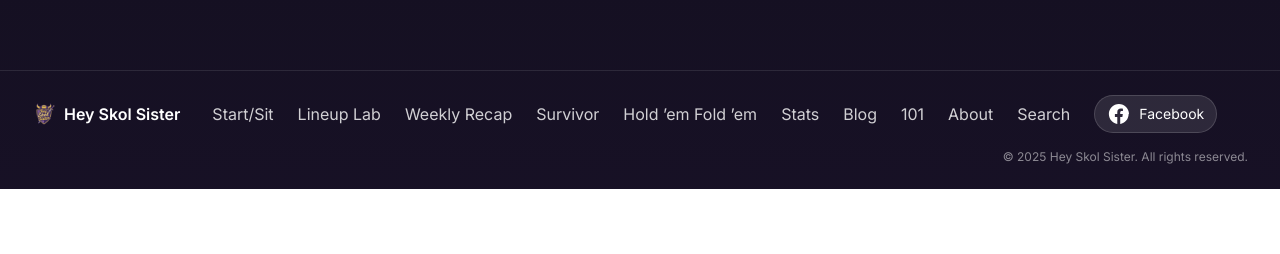
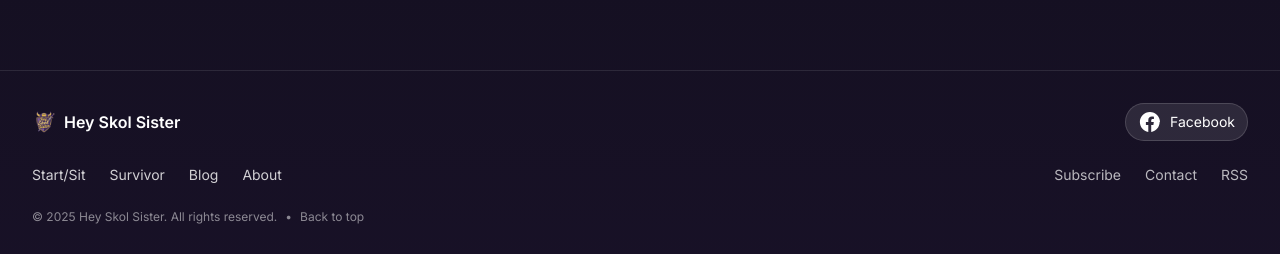
Before and after one commit to chahalltek/nextjs-boilerplate, a Next.js app: page /roster in a window 1280 px wide. Shown: the part 1130-1384 px from the top of the page. Before the commit the page ends 1319 px from the top, so only its background shows below. Built offline with nearby package versions, Linux system fonts and the light colour scheme; no server answers.

Commit message:
footer fix

```diff
--- a/components/Footer.jsx
+++ b/components/Footer.jsx
@@ -5,47 +5,32 @@ import Logo from "./Logo";
 export default function SiteFooter() {
   const year = new Date().getFullYear();
 
-  // Match header order:
-  // Start/Sit → Weekly Recap → Survivor → Hold ’em Fold ’em → Stats → Blog → 101 → About → Search
-  const nav = [
+  // Condensed footer nav (not a copy of the header mega-nav)
+  const primaryLinks = [
     { href: "/start-sit", label: "Start/Sit" },
-    { href: "/roster", label: "Lineup Lab" },
-    { href: "/cws", label: "Weekly\u00A0Recap", title: "Coulda, Woulda, Shoulda" },
     { href: "/survivor", label: "Survivor" },
-    { href: "/holdem-foldem", label: "Hold\u00A0\u2019em\u00A0Fold\u00A0\u2019em", title: "Who to stash, who to trash" },
-    { href: "/stats", label: "Stats" },
     { href: "/blog", label: "Blog" },
-    { href: "/101", label: "101", title: "Fantasy Football 101" },
     { href: "/about", label: "About" },
-    { href: "/search", label: "Search" },
+  ];
+
+  const utilityLinks = [
+    { href: "/subscribe", label: "Subscribe" },
+    { href: "/contact", label: "Contact" },
+    { href: "/blog/rss", label: "RSS" },
   ];
 
   return (
-    // Hidden on mobile, shown from md and up
-    <footer className="mt-16 border-t border-white/10 hidden md:block">
-      <div className="container py-6">
-        {/* One row that wraps on small screens (desktop/tablet only due to md:block) */}
-        <div className="flex flex-wrap items-center gap-x-8 gap-y-4">
-          {/* Brand */}
+    <footer className="mt-16 border-t border-white/10">
+      <div className="container py-8 space-y-6">
+        {/* Brand row */}
+        <div className="flex flex-col sm:flex-row sm:items-center gap-4">
           <Link href="/" className="flex items-center gap-2">
             <Logo size={24} />
             <span className="font-semibold">Hey Skol Sister</span>
           </Link>
 
-          {/* Links + Facebook button */}
-          <nav className="flex items-center gap-6">
-            {nav.map((n) => (
-              <Link
-                key={n.href}
-                href={n.href}
-                title={n.title}
-                className="text-white/80 hover:text-white"
-              >
-                {n.label}
-              </Link>
-            ))}
-
-            {/* Bigger, labeled Facebook link */}
+          {/* Keep Facebook as-is (unchanged) */}
+          <div className="sm:ml-auto">
             <a
               href="https://www.facebook.com/profile.php?id=61578258645337"
               target="_blank"
@@ -62,14 +47,41 @@ export default function SiteFooter() {
               </svg>
               <span className="text-sm">Facebook</span>
             </a>
+          </div>
+        </div>
+
+        {/* Link groups */}
+        <div className="grid gap-4 sm:grid-cols-2">
+          <nav aria-label="Footer" className="flex flex-wrap gap-x-6 gap-y-2">
+            {primaryLinks.map((n) => (
+              <Link
+                key={n.href}
+                href={n.href}
+                className="text-white/80 hover:text-white text-sm"
+              >
+                {n.label}
+              </Link>
+            ))}
           </nav>
 
-          {/* Podcast CTAs removed (hidden until launch) */}
+          <nav aria-label="Footer utilities" className="flex flex-wrap gap-x-6 gap-y-2 sm:justify-end">
+            {utilityLinks.map((n) => (
+              <Link
+                key={n.href}
+                href={n.href}
+                className="text-white/70 hover:text-white text-sm"
+              >
+                {n.label}
+              </Link>
+            ))}
+          </nav>
+        </div>
 
-          {/* Copyright pushed to the far right on wide screens */}
-          <div className="ml-auto text-xs text-white/50">
-            © {year} Hey Skol Sister. All rights reserved.
-          </div>
+        {/* Small print */}
+        <div className="text-xs text-white/50 flex flex-col sm:flex-row gap-2 sm:items-center">
+          <span>© {year} Hey Skol Sister. All rights reserved.</span>
+          <span className="hidden sm:inline">•</span>
+          <Link href="#top" className="underline/30 hover:underline">Back to top</Link>
         </div>
       </div>
     </footer>
```
